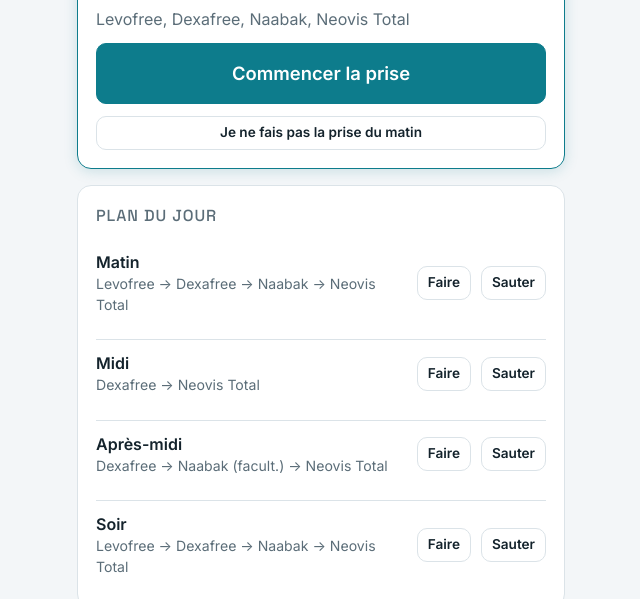
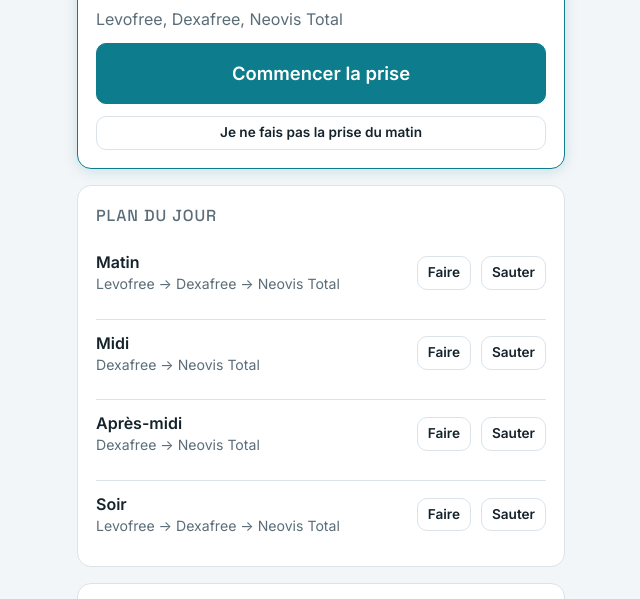
Before and after one commit to bourgeoiskenjy-ops/gouttes, a plain HTML site: page index.html in a window 1280 px wide. Shown: the part 182-781 px from the top of the page, without its empty margins (319-959 px from the left). Drawn offline with Linux system fonts and the light colour scheme.

Commit message:
Retire Naabak des prises

```diff
--- a/index.html
+++ b/index.html
@@ -83,12 +83,14 @@ const DRUGS={
   verkazia:{name:"Verkazia",what:"émulsion, ciclosporine"}
 };
 const SESSIONS=["Matin","Midi","Après-midi","Soir"];
-const DEFAULTS={order:["levofree","dexafree","naabak","neovis","verkazia"],delay:15,start:"2026-11-13",off:["verkazia"]};
+const DEFAULTS={order:["levofree","dexafree","naabak","neovis","verkazia"],delay:15,start:"2026-11-13",off:["verkazia","naabak"]};
 
 function load(k,d){try{const v=localStorage.getItem(k);return v?JSON.parse(v):d}catch(e){return d}}
 function save(k,v){try{localStorage.setItem(k,JSON.stringify(v))}catch(e){}}
 
 let cfg=Object.assign({},DEFAULTS,load("gouttes.cfg",{}));
+// Naabak arrêté : on le retire une fois des réglages déjà enregistrés (recochable ensuite)
+if(!cfg.naabakOff){if(!cfg.off.includes("naabak"))cfg.off=[...cfg.off,"naabak"];cfg.naabakOff=true;save("gouttes.cfg",cfg)}
 // La journée commence à 4h du matin
 function dayKey(t=Date.now()){const d=new Date(t-4*3600e3);return d.getFullYear()+"-"+String(d.getMonth()+1).padStart(2,"0")+"-"+String(d.getDate()).padStart(2,"0")}
 function emptyDay(){return{done:[false,false,false,false],run:null,neovisExtra:0,mask:false}}
```
